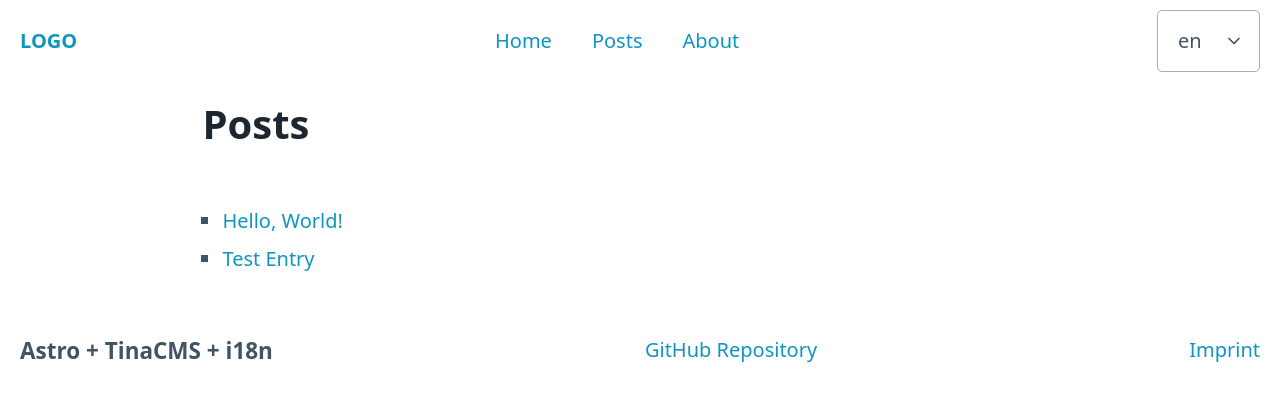
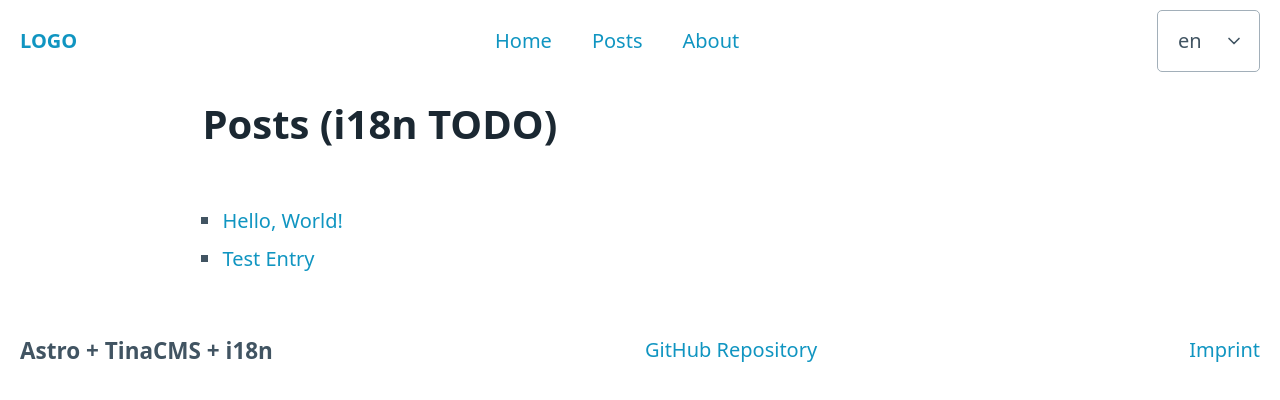
Before and after one commit to fubits1/astro-tina-cms-i18n-starter, an Astro site: page /posts in a window 1280 px wide. Built offline with nearby package versions, Linux system fonts and the light colour scheme; Astro itself is replaced by a stand-in of ours.

Commit message:
minor: todo flag for posts

```diff
--- a/src/pages/posts/index.astro
+++ b/src/pages/posts/index.astro
@@ -6,7 +6,7 @@ const posts = await getCollection('posts');
 ---
 
 <Layout title="Posts" lang="en">
-  <h1>Posts</h1>
+  <h1>Posts (i18n TODO)</h1>
   <ul>
     {
       posts.map((post) => {
```
